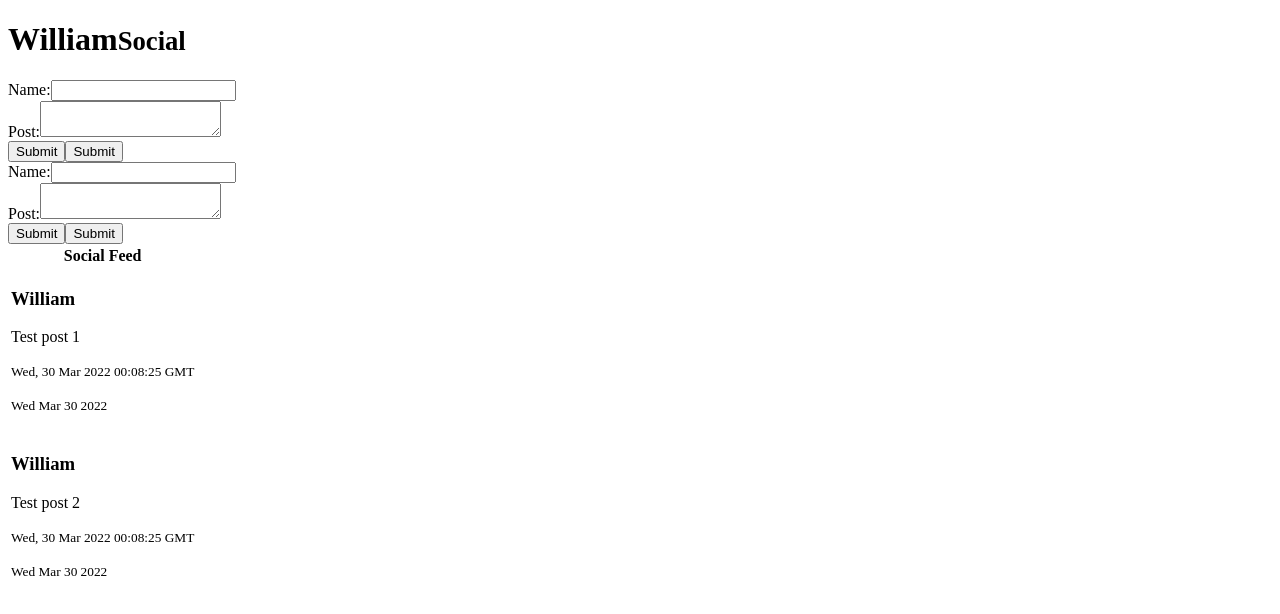
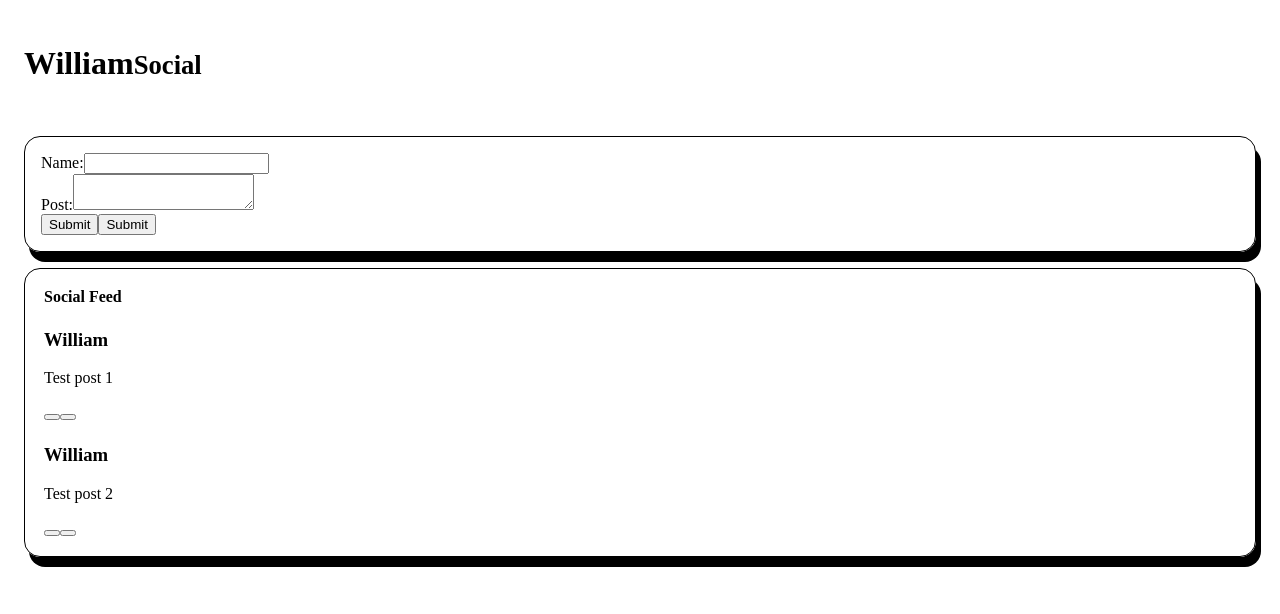
Before and after one commit to WilliamHagan808/socialfeed, a React (Create React App) app: page / in a window 1280 px wide. Shown: the top 614 px of the page. Built offline with nearby package versions, Linux system fonts and the light colour scheme.

Commit message:
added css styling and a green/red like/dislike buttons

```diff
--- a/package.json
+++ b/package.json
@@ -6,8 +6,12 @@
     "@testing-library/jest-dom": "^5.16.3",
     "@testing-library/react": "^12.1.4",
     "@testing-library/user-event": "^13.5.0",
+    "bootstrap": "^5.1.3",
+    "bootstrap-icons": "^1.8.1",
     "react": "^18.0.0",
+    "react-bootstrap": "^2.2.1",
     "react-dom": "^18.0.0",
+    "react-icons": "^4.3.1",
     "react-scripts": "5.0.0",
     "web-vitals": "^2.1.4"
   },
--- a/public/index.html
+++ b/public/index.html
@@ -11,8 +11,7 @@
     />
     <link rel="apple-touch-icon" href="%PUBLIC_URL%/logo192.png" />
     <link rel="manifest" href="%PUBLIC_URL%/manifest.json" />
-    <title>React App</title>
-    <title>Bshero Social Network</title>
+    <title>William Social Network</title>
   </head>
   <body>
     <noscript>You need to enable JavaScript to run this app.</noscript>
--- /dev/null
+++ b/src/App.css
@@ -0,0 +1,15 @@
+.border-box{
+    border: 1px;
+    border-style: solid;
+    border-color: black;
+    margin: 1em;
+    padding: 1em;
+    border-radius: 1em;
+    box-shadow: 5px 10px;
+}
+
+.border-nav{
+    border: 1px;
+    border-style:hidden;
+    padding: 1em;
+}
--- a/src/App.js
+++ b/src/App.js
@@ -3,6 +3,7 @@ import React, { useState } from "react";
 import DisplayPosts from "./components/DisplayPosts/DisplayPosts";
 import NavBar from "./components/NavBar/NavBar";
 import CreatePost from "./components/CreatePost/CreatePost";
+import "./App.css";
 function App() {
 
     const [posts, setPosts] = useState([
@@ -16,14 +17,27 @@ function App() {
   }
 
   return (
-    <div>
-      <NavBar />
+    <div className="container-fluid">
+      <div className="row">
+        <div className="col-md-6 mx-auto">
+          <div className="border-nav">
+            <NavBar />
+          </div>
+        </div>
+      </div>
       <main>
-      <CreatePost />
-      <CreatePost addNewPostProp={addNewPost}/>
-      <DisplayPosts post={posts}/>
-      </main>
-    </div>
-  );
-}
+        <div className="row">
+          <div className="col-md-6 mx-auto">
+            <div className="border-box">
+              <CreatePost addNewPostProp={addNewPost} />
+            </div>
+            <div className="border-box">
+              <DisplayPosts post={posts} />
+            </div>
+          </div>
+          </div>
+          </main>
+        </div>
+        );
+        }
 export default App;
--- /dev/null
+++ b/src/components/CreatePost/CreatePost.css
@@ -0,0 +1,12 @@
+.form-grid {
+    display: grid;
+  }
+
+  .button-style {
+    margin-top: 1em;
+  }
+
+  .form-name {
+    font-weight: bold;
+    text-decoration: underline;
+  }
--- a/src/components/DisplayPosts/DisplayPosts.jsx
+++ b/src/components/DisplayPosts/DisplayPosts.jsx
@@ -1,5 +1,5 @@
 import React, { useState } from 'react';
-import Post from "../Post/Post.jsx";
+import Post from '../Post/Post';
 
 
 
--- /dev/null
+++ b/src/components/Post/Post.css
@@ -0,0 +1,7 @@
+.like{
+    background-color: green;
+}
+
+.dislike{
+    background-color: red;
+}
--- a/src/components/Post/Post.jsx
+++ b/src/components/Post/Post.jsx
@@ -1,5 +1,6 @@
 
 import React, { useState } from 'react';
+import './Post.css'
 
 const Post = (props) => {
 const [likeactive, setLikeactive] = useState(false);
@@ -29,18 +30,20 @@ function dislikef(){
 
   return (
     <td>
+    <div>
+      <h3 className="col">{props.post.name}</h3>
+      <p className="col">{props.post.comment}</p>
       <div>
-        <h3 className="col">{props.post.name}</h3>
-        <p className="col">{props.post.comment}</p>
-        <p><small>{today.toUTCString()}</small></p>
-        <p><small>{today.toDateString()}</small></p>
-        <div className='pull-right'>
+      <button className={[likeactive ? 'like': null, '' ].join('')} onClick={likef} >
 
+      </button>
+      <button className={[dislikeactive ? 'dislike': null, '' ].join('')} onClick={dislikef}>
 
-        </div>
+      </button>
       </div>
-    </td>
-  );
+    </div>
+  </td>
+);
 };
 
 export default Post;
```
Also changed, not shown: src/index.js (+2 -5 lines), 1 other file (tests, documents, lock files or other folders).
